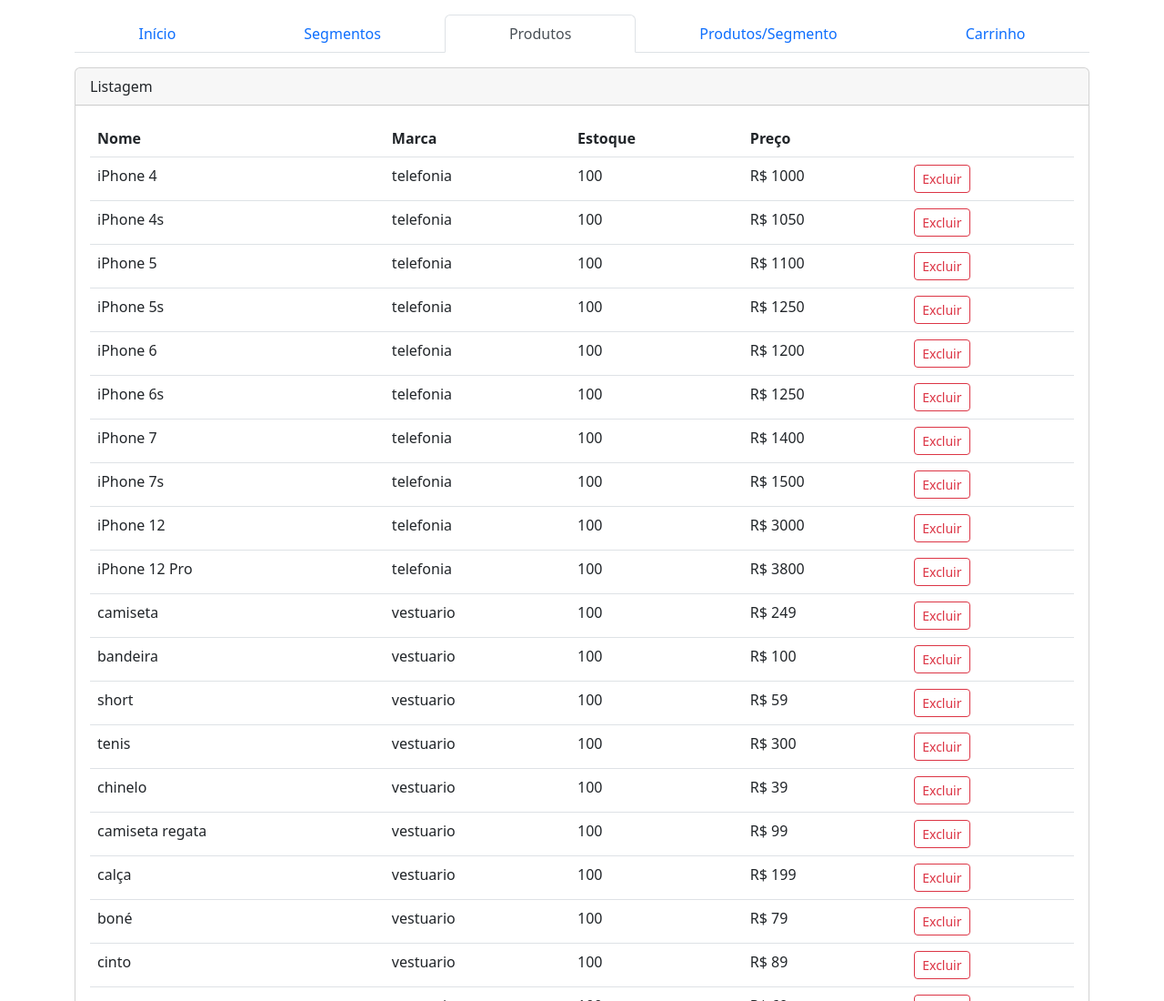
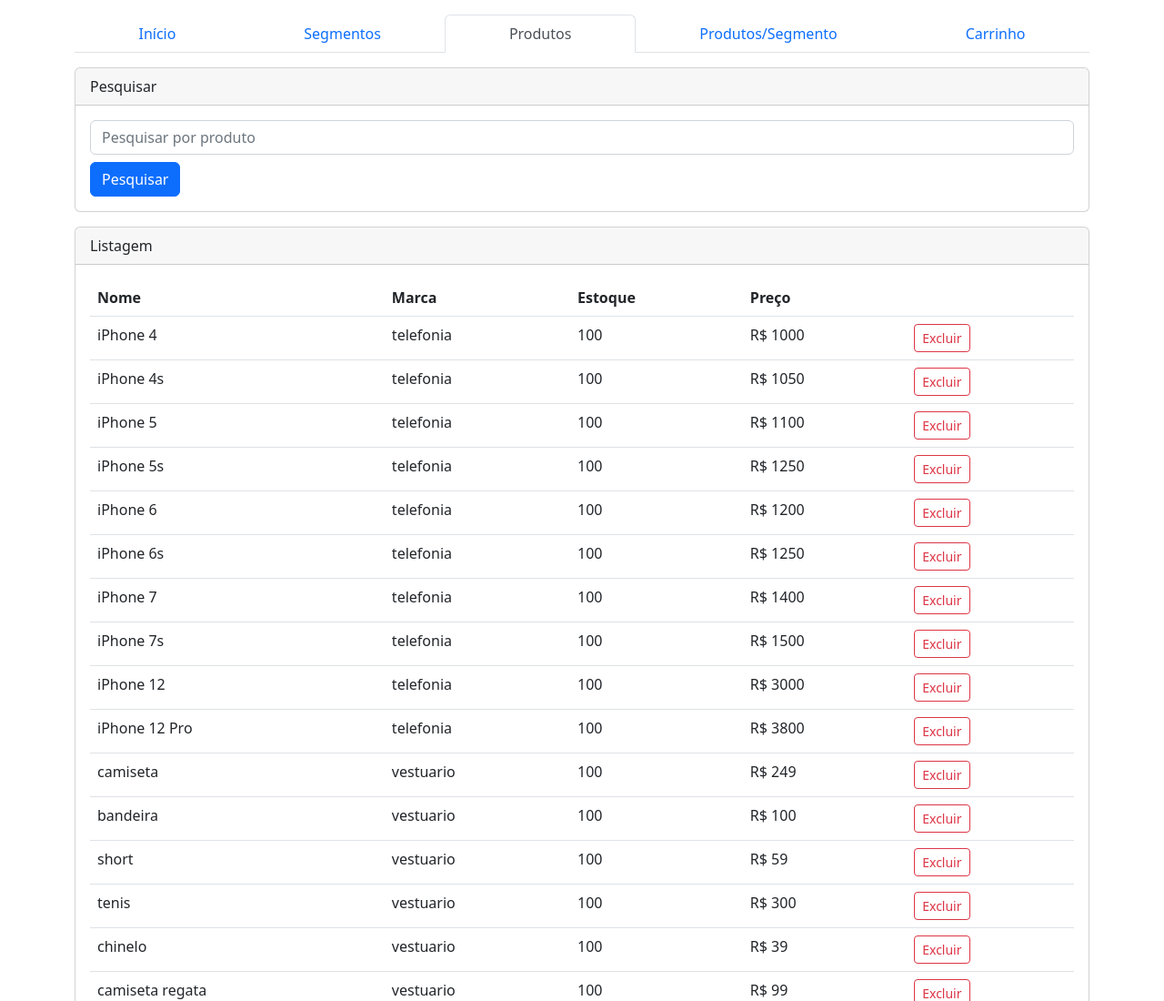
Before and after one commit to rafaprates/t-academy-html-css-boostrap-js-test, a plain HTML site: page gerenciar-produtos.html in a window 1280 px wide. Shown: the top 1100 px of the page at 91% size. Drawn offline with nearby package versions, Linux system fonts and the light colour scheme.

Commit message:
[add] opção para pesquisar produto por termo

```diff
--- a/gerenciar-produtos.html
+++ b/gerenciar-produtos.html
@@ -22,6 +22,27 @@
         <a class="nav-link" href="carrinho.html">Carrinho</a>
       </nav>
 
+      <div class="card mb-3">
+        <div class="card-header">Pesquisar</div>
+        <div class="card-body">
+          <div class="form-group mb-2">
+            <input
+              class="form-control"
+              type="text"
+              name="termo-procura"
+              id="termo-procura"
+              placeholder="Pesquisar por produto"
+            />
+          </div>
+
+          <div class="form-group">
+            <button class="btn btn-primary" onclick="pesquisarProduto()">
+              Pesquisar
+            </button>
+          </div>
+        </div>
+      </div>
+
       <div class="card">
         <div class="card-header">Listagem</div>
         <div class="card-body">
--- a/main.js
+++ b/main.js
@@ -53,9 +53,9 @@
   document.getElementsByTagName("tbody")[0].innerHTML = dados;
 }
 
-function atualizarTabelaProdutos() {
+function atualizarTabelaProdutos(tabelaProdutos = produtos) {
   var dados = "";
-  for (p of produtos) {
+  for (p of tabelaProdutos) {
     dados += `<tr>
                 <td>${p.nome}</td>
                 <td>${p.segmento}</td>
@@ -97,6 +97,19 @@
   document.getElementsByTagName("tbody")[0].innerHTML = dados;
 }
 
+function pesquisarProduto() {
+  let termoProcura = document.getElementById("termo-procura").value;
+  produtosComTermo = [];
+  for (p of produtos) {
+    if (p.nome.indexOf(termoProcura) >= 0) {
+      produtosComTermo.push(p);
+      console.log(p.nome);
+    }
+  }
+
+  atualizarTabelaProdutos(produtosComTermo);
+}
+
 function carregarArraysComLocalStorage() {
   if (localStorage.getItem("segmentos") != null) {
     segmentos = JSON.parse(localStorage.getItem("segmentos"));
```
